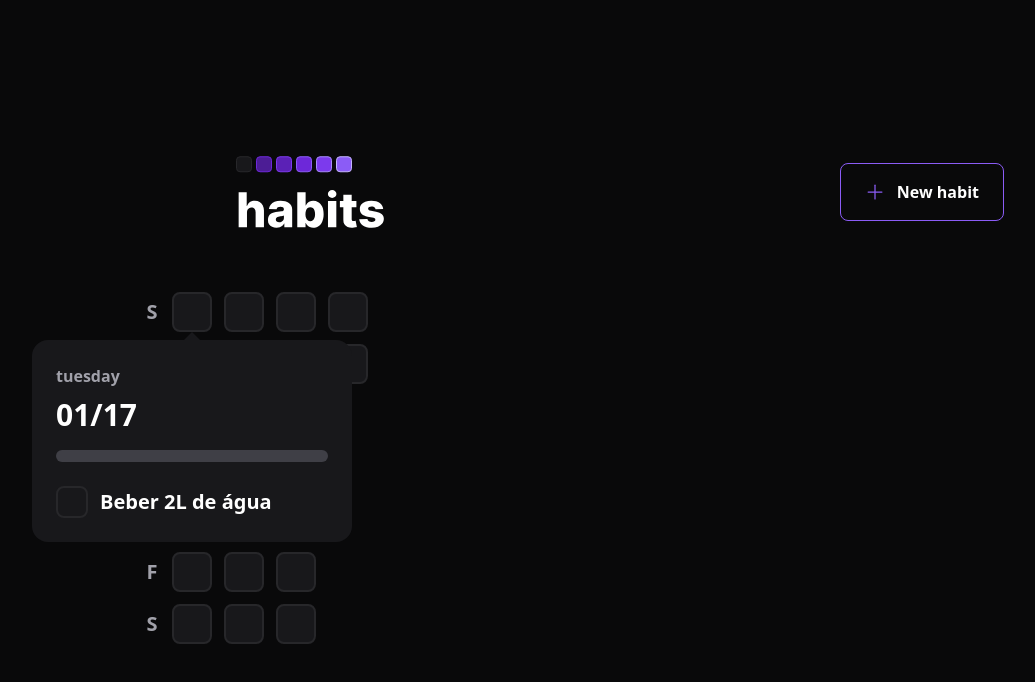
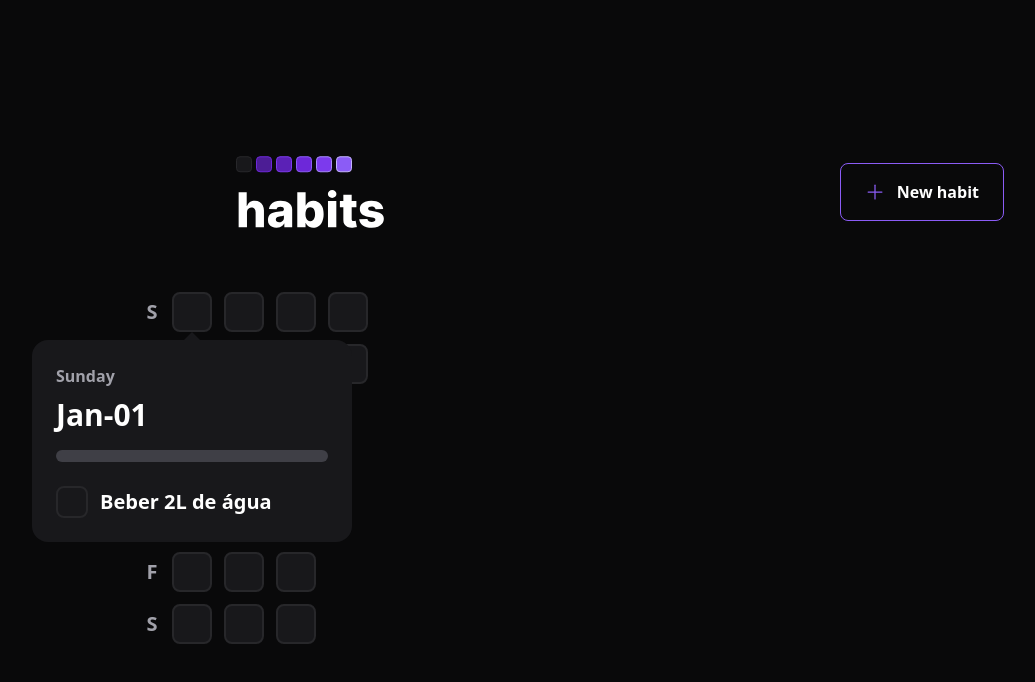
Before and after one commit to vitorhugo-pinto/nlw-setup-web, a React (Vite) app: page / in a window 1280 px wide. Both pictures are taken after a click on the button 212 px from the left and 312 px from the top of the page. Shown: the top 682 px of the page, without its empty margins (20-1055 px from the left). Built offline with nearby package versions, Linux system fonts and the light colour scheme; no server answers.

Commit message:
feat: displaying dates from api

```diff
--- a/src/components/DailyHabits.tsx
+++ b/src/components/DailyHabits.tsx
@@ -1,6 +1,7 @@
 import * as Checkbox from "@radix-ui/react-checkbox";
 import * as Popover from "@radix-ui/react-popover";
 import clsx from "clsx";
+import dayjs from "dayjs";
 import { Check } from "phosphor-react";
 import { ProgressBar } from "./ProgressBar";
 
@@ -15,6 +16,8 @@ export function DailyHabit({
   total = 0,
   date,
 }: DailyHabitProps) {
+  const dateToDisplay = dayjs(date).format("MMM-DD");
+  const weekDayNameToDisplay = dayjs(date).format("dddd");
   const percentageCompletion =
     total > 0 ? Math.round((completed / total) * 100) : 0;
 
@@ -39,9 +42,11 @@ export function DailyHabit({
       />
       <Popover.Portal>
         <Popover.Content className="min-w-[320px] p-6 rounded-2xl bg-zinc-900 flex flex-col">
-          <span className="font-semibold text-zinc-400">tuesday</span>
+          <span className="font-semibold text-zinc-400">
+            {weekDayNameToDisplay}
+          </span>
           <span className="mt-2 font-extrabold leading-tight text-3xl text-white">
-            01/17
+            {dateToDisplay}
           </span>
 
           <ProgressBar progress={percentageCompletion} />
```
